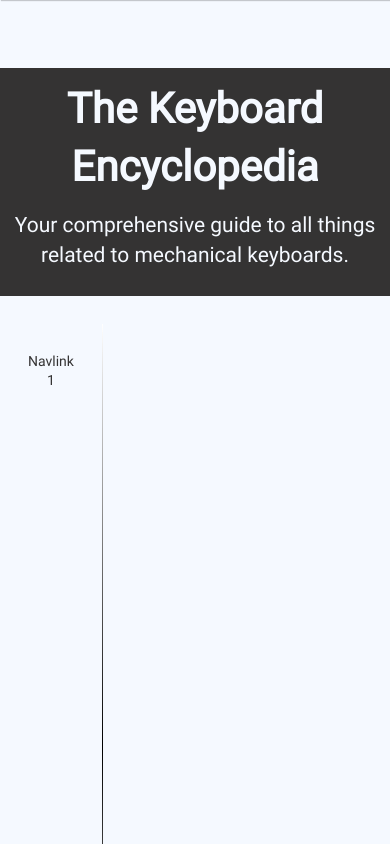
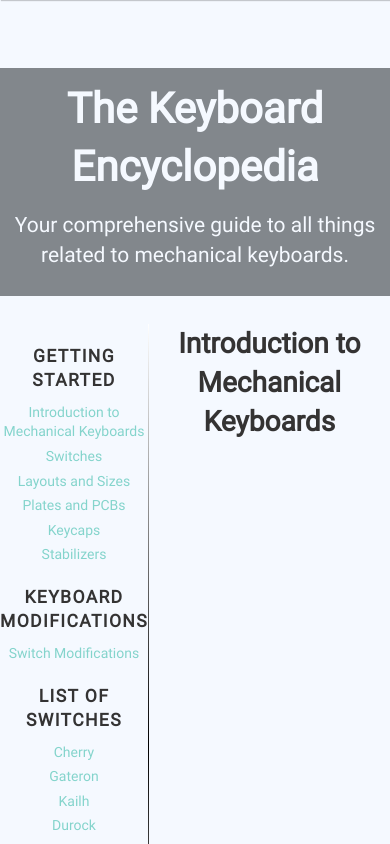
Before and after one commit to TomTomDam/keyboard-corner, a React app: page /keyboard-encyclopedia in a window 390 px wide. Shown: the top 844 px of the page. Built offline with nearby package versions, Linux system fonts and the light colour scheme.

Commit message:
Added nested routes for Keyboard Encyclopedia pages

```diff
--- a/src/App.js
+++ b/src/App.js
@@ -1,5 +1,5 @@
 import React from "react";
-import { Route } from "react-router-dom";
+import { Route, Switch } from "react-router-dom";
 
 //Stylesheets
 import "./App.css";
@@ -19,8 +19,8 @@ import Footer from "./components/Footer";
 import About from "./components/About";
 import MyKeyboards from "./components/MyKeyboards/MyKeyboards";
 import KeyboardEncyclopedia from "./components/KeyboardEncyclopedia/KeyboardEncyclopedia";
+import Contact from "./components/Contact";
 import KeyboardEncyclopediaRoutes from "./routes/KeyboardEncyclopediaRoutes";
-import Contact from "./components/Contact";
 
 export default class App extends React.Component {
   state = {
@@ -79,18 +79,18 @@ export default class App extends React.Component {
         <GlobalTheme />
         <Navbar />
         <Main>
+          <Switch>
             <Route exact path="/" component={Home} />
             <Route
-            exact
               path="/keyboard-encyclopedia"
               component={KeyboardEncyclopedia}
             />
-          {KeyboardEncyclopediaRoutes}
-          <Route exact path="/mykeyboards">
+            <Route path="/mykeyboards">
               <MyKeyboards keyboards={this.state.keyboards} />
             </Route>
             <Route path="/about" component={About} />
             <Route path="/contact" component={Contact} />
+          </Switch>
         </Main>
         <Footer />
       </Container>
--- a/src/components/KeyboardEncyclopedia/Index/Introduction.js
+++ b/src/components/KeyboardEncyclopedia/Index/Introduction.js
@@ -1,8 +1,10 @@
 import React from "react";
+import { useParams } from "react-router-dom";
 
 export default function Introduction() {
+
   return (
-    <div className="">
+    <div>
       <h1>Introduction to Mechanical Keyboards</h1>
     </div>
   );
--- a/src/components/KeyboardEncyclopedia/KeyboardEncyclopedia.js
+++ b/src/components/KeyboardEncyclopedia/KeyboardEncyclopedia.js
@@ -1,121 +1,11 @@
 import React from "react";
 import styled from "styled-components";
-import KeyboardEncyclopediaCard from "./KeyboardEncyclopediaCard";
+import { Link, Switch, useRouteMatch, Route } from "react-router-dom";
+import KeyboardEncyclopediaRoutes from "../../routes/KeyboardEncyclopediaRoutes";
+import Introduction from "./Index/Introduction";
 
-export default class KeyboardEncyclopedia extends React.Component {
-  constructor(props) {
-    super(props);
-  }
-
-  state = {
-    gettingStarted: [
-      {
-        id: 1,
-        title: "Introduction to Mechanical Keyboards",
-        subtitle: "",
-        image: "",
-        link: "/keyboard-encyclopedia/introduction",
-        icon: "",
-      },
-      {
-        id: 2,
-        title: "Layouts and Sizes",
-        subtitle: "",
-        image: "",
-        link: "/keyboard-encyclopedia/layouts-and-sizes",
-        icon: "",
-      },
-      {
-        id: 3,
-        title: "Switches",
-        subtitle: "",
-        image: "",
-        link: "/keyboard-encyclopedia/switches",
-        icon: "",
-      },
-    ],
-    listOfSwitches: [
-      {
-        id: 1,
-        title: "Cherry",
-        subtitle: "",
-        image: "",
-        link: "/keyboard-encyclopedia/switches/cherry",
-        icon: "",
-      },
-      {
-        id: 2,
-        title: "Gateron",
-        subtitle: "",
-        image: "",
-        link: "/keyboard-encyclopedia/switches/gateron",
-        icon: "",
-      },
-      {
-        id: 3,
-        title: "Durock/JWK",
-        subtitle: "",
-        image: "",
-        link: "/keyboard-encyclopedia/switches/durock",
-        icon: "",
-      },
-      {
-        id: 4,
-        title: "Kailh",
-        subtitle: "",
-        image: "",
-        link: "/keyboard-encyclopedia/switches/kailh",
-        icon: "",
-      },
-    ],
-    keyboardModifications: [
-      {
-        id: 1,
-        title: "Switch Modifications",
-        subtitle: "",
-        image: "",
-        link: "/keyboard-encyclopedia/switch-modifications",
-        icon: "",
-      },
-    ],
-    accessories: [
-      {
-        id: 1,
-        title: "Custom Cables",
-        subtitle: "",
-        image: "",
-        link: "/keyboard-encyclopedia/custom-cables",
-        icon: "",
-      },
-    ],
-  };
-
-  render() {
-    const GettingStarted = this.state.gettingStarted.map((article) => (
-      <div className="col-md-2" key={article.id}>
-        <KeyboardEncyclopediaCard key={article.id} article={article} />
-      </div>
-    ));
-
-    const ListOfSwitches = this.state.listOfSwitches.map((article) => (
-      <div className="col-md-2" key={article.id}>
-        <KeyboardEncyclopediaCard key={article.id} article={article} />
-      </div>
-    ));
-
-    const KeyboardModifications = this.state.keyboardModifications.map(
-      (article) => (
-        <div className="col-md-2" key={article.id}>
-          <KeyboardEncyclopediaCard key={article.id} article={article} />
-        </div>
-      )
-    );
-
-    const Accessories = this.state.accessories.map((article) => (
-      <div className="col-md-2" key={article.id}>
-        <KeyboardEncyclopediaCard key={article.id} article={article} />
-      </div>
-    ));
+export default function KeyboardEncyclopedia() {
+  const { path, url } = useRouteMatch();
 
   return (
     <Container>
@@ -126,18 +16,46 @@ export default class KeyboardEncyclopedia extends React.Component {
           keyboards.
         </HeaderSectionText>
       </HeaderSection>
-        <Grid>
+      <ContentContainer>
         <StickyNavbar>
-            <StickyNavbarLink>Navlink 1</StickyNavbarLink>
+          <StickyNavbarSection>
+            <StickyNavbarTitle>Getting Started</StickyNavbarTitle>
+            <StickyNavbarLink to={`${url}/introduction`}>Introduction to Mechanical Keyboards</StickyNavbarLink>
+            <StickyNavbarLink to={`${url}/switches`}>Switches</StickyNavbarLink>
+            <StickyNavbarLink to={`${url}/layouts-and-sizes`}>Layouts and Sizes</StickyNavbarLink>
+            <StickyNavbarLink to={`${url}/plates-and-pcbs`}>Plates and PCBs</StickyNavbarLink>
+            <StickyNavbarLink to={`${url}/keycaps`}>Keycaps</StickyNavbarLink>
+            <StickyNavbarLink to={`${url}/stabilizers`}>Stabilizers</StickyNavbarLink>
+          </StickyNavbarSection>
+
+          <StickyNavbarSection>
+            <StickyNavbarTitle>Keyboard Modifications</StickyNavbarTitle>
+            <StickyNavbarLink to={`${url}/switch-modifications`}>Switch Modifications</StickyNavbarLink>
+          </StickyNavbarSection>
+
+          <StickyNavbarSection>
+            <StickyNavbarTitle>List of Switches</StickyNavbarTitle>
+            <StickyNavbarLink to={`${url}/switches/cherry`}>Cherry</StickyNavbarLink>
+            <StickyNavbarLink to={`${url}/switches/gateron`}>Gateron</StickyNavbarLink>
+            <StickyNavbarLink to={`${url}/switches/kailh`}>Kailh</StickyNavbarLink>
+            <StickyNavbarLink to={`${url}/switches/durock`}>Durock</StickyNavbarLink>
+          </StickyNavbarSection>
+
+          <StickyNavbarSection>
+            <StickyNavbarTitle>Accessories</StickyNavbarTitle>
+            <StickyNavbarLink to={`${url}/custom-cables`}>Custom Cables</StickyNavbarLink>
+          </StickyNavbarSection>
         </StickyNavbar>
         <StickyNavbarBorder></StickyNavbarBorder>
-          <Content>
-
-          </Content>
-        </Grid>
+        <Page>
+          <Switch>
+            <Route exact path={path} component={Introduction}/>
+            <KeyboardEncyclopediaRoutes path={path}/>
+          </Switch>
+        </Page>
+      </ContentContainer>
     </Container>
   );
-  }
 }
 
 const Container = styled.div`
@@ -145,7 +63,7 @@ const Container = styled.div`
 
 const HeaderSection = styled.div`
   width: 100%;
-  background: ${(props) => props.theme.colours.darkgray};
+  background: ${(props) => props.theme.colours.lightgray};
   color: ${(props) => props.theme.colours.white};
   padding: 3vw;
   margin-top: -16px;
@@ -160,16 +78,36 @@ const HeaderSectionText = styled.p`
   font-size: 1.5rem;
 `;
 
-const Grid = styled.div`
-  display: grid;
-  grid-template-columns: 1fr 5fr;
+const ContentContainer = styled.div`
+  display: flex;
   justify-content: center;
-  align-items: flex-start;
   margin: 2rem 0;
 `;
 
-const GridItem = styled.div`
-  margin: 1rem;
+const StickyNavbar = styled.div`
+  position: sticky;
+  flex: 0 1 15%;
+`;
+
+const StickyNavbarSection = styled.div`
+  display: flex;
+  flex-direction: column;
+  justify-content: center;
+  margin-top: 10px;
+`;
+
+const StickyNavbarTitle = styled.div`
+  font-size: 1.25rem;
+  font-weight: bold;
+  text-transform: uppercase;
+  letter-spacing: 0.1rem;
+  margin-top: 10px;
+  margin-bottom: 5px;
+`;
+
+const StickyNavbarLink = styled(Link)`
+  margin-top: 5px;
+  color: ${(props) => props.theme.colours.blue};
 `;
 
 const StickyNavbarBorder = styled.div`
@@ -181,13 +119,6 @@ const StickyNavbarBorder = styled.div`
   background: radial-gradient(circle, black, white);
 `;
 
-const StickyNavbar = styled(GridItem)`
+const Page = styled.div`
+  flex: 0 1 85%;
 `;
-
-const StickyNavbarLink = styled.div`
-  padding: 1rem;
-`;
-
-const Content = styled(GridItem)`
-
-`;
--- a/src/routes/KeyboardEncyclopediaRoutes.js
+++ b/src/routes/KeyboardEncyclopediaRoutes.js
@@ -13,36 +13,40 @@ import Kailh from "../components/KeyboardEncyclopedia/ListOfSwitches/Kailh";
 import Durock from "../components/KeyboardEncyclopedia/ListOfSwitches/Durock";
 import SwitchModifications from "../components/KeyboardEncyclopedia/KeyboardModifications/SwitchModifications";
 
-const KeyboardEncyclopediaRoutes = (
+function KeyboardEncyclopediaRoutes(props) {
+  const path = props.path;
+
+  return (
   <>
     <Route
-      path="/keyboard-encyclopedia/introduction"
+      path={`${path}/introduction`}
       component={Introduction}
     />
     <Route
-      path="/keyboard-encyclopedia/layouts-and-sizes"
+      path={`${path}/layouts-and-sizes`}
       component={LayoutsAndSizes}
     />
     <Route
-      path="/keyboard-encyclopedia/plates-and-pcbs"
+      path={`${path}/plates-and-pcbs`}
       component={PlatesAndPCBs}
     />
-    <Route path="/keyboard-encyclopedia/keycaps" component={Keycaps} />
-    <Route path="/keyboard-encyclopedia/stabilizers" component={Stabilizers} />
-    <Route exact path="/keyboard-encyclopedia/switches" component={Switches} />
-    <Route path="/keyboard-encyclopedia/switches/cherry" component={Cherry} />
-    <Route path="/keyboard-encyclopedia/switches/gateron" component={Gateron} />
-    <Route path="/keyboard-encyclopedia/switches/kailh" component={Kailh} />
-    <Route path="/keyboard-encyclopedia/switches/durock" component={Durock} />
+    <Route path={`${path}/keycaps`} component={Keycaps} />
+    <Route path={`${path}/stabilizers`} component={Stabilizers} />
+    <Route exact path={`${path}/switches`} component={Switches} />
+    <Route path={`${path}/switches/cherry`} component={Cherry} />
+    <Route path={`${path}/switches/gateron`} component={Gateron} />
+    <Route path={`${path}/switches/kailh`} component={Kailh} />
+    <Route path={`${path}/switches/durock`} component={Durock} />
     <Route
-      path="/keyboard-encyclopedia/switch-modifications"
+      path={`${path}/switch-modifications`}
       component={SwitchModifications}
     />
     <Route
-      path="/keyboard-encyclopedia/custom-cables"
+      path={`${path}/custom-cables`}
       component={CustomCables}
     />
   </>
-);
+  );
+}
 
 export default KeyboardEncyclopediaRoutes;
```
Also changed, not shown: src/components/Home.js (+1 -9 lines). Lines whose indentation alone changed are shown as unchanged.
